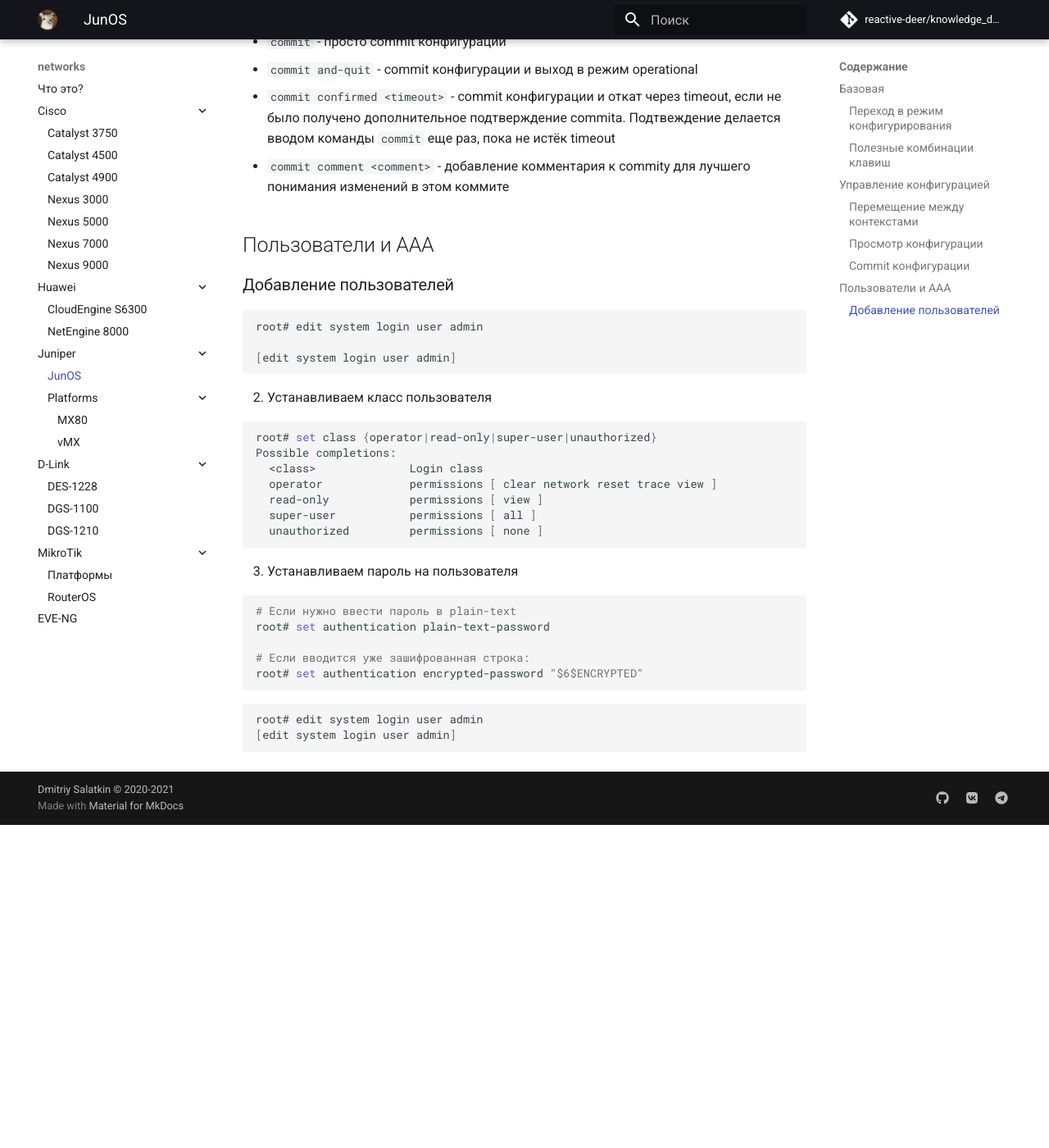
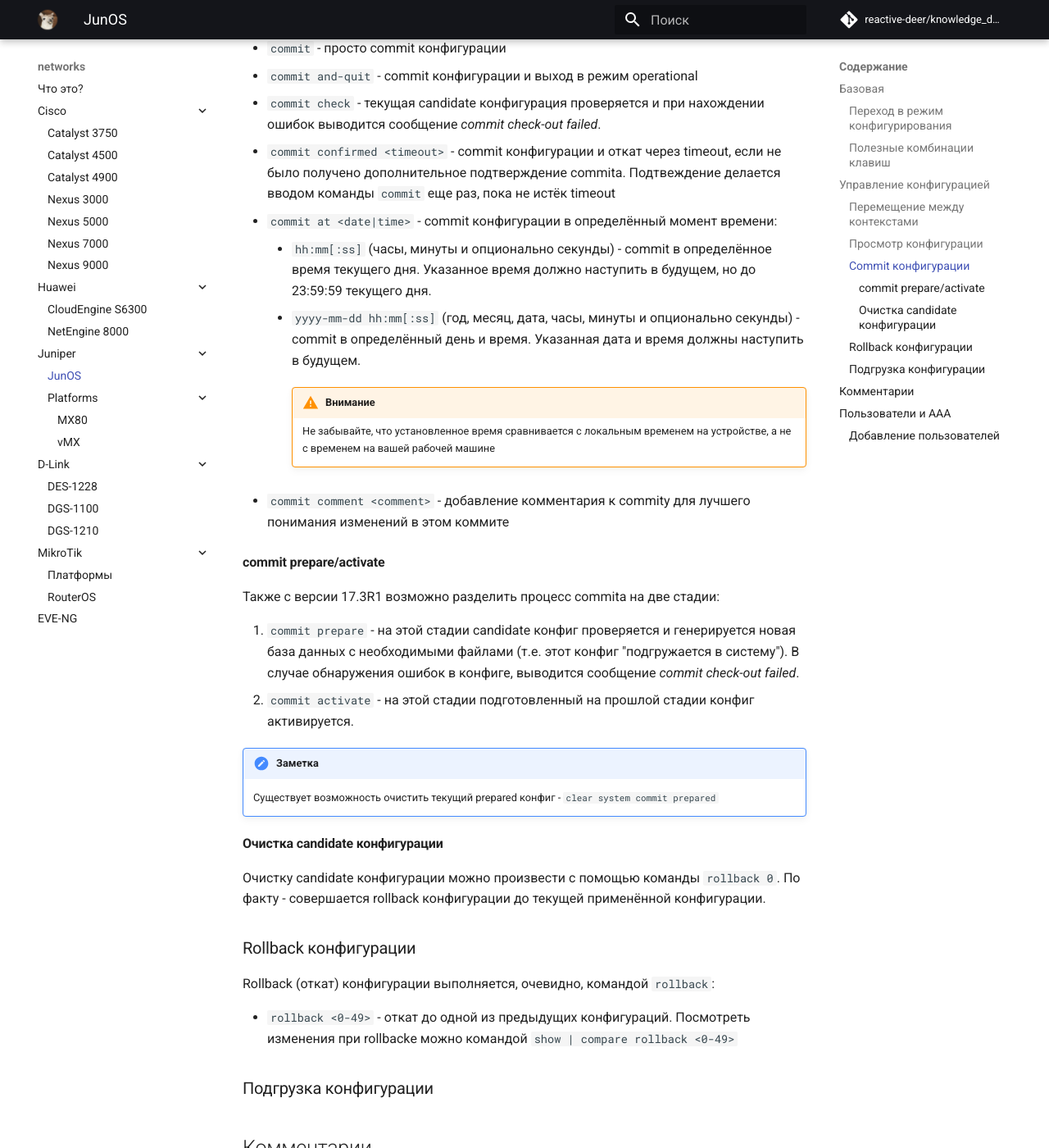
Before and after one commit to icebale-coder/readthedocs, an MkDocs documentation site: the page built from docs/network/juniper/junos.md, in a window 1280 px wide and 1400 px high, scrolled down 4088 px. Shown: the whole window at 82% size. Built offline with MkDocs 1.6.1 and Material for MkDocs 9.7.7, drawn with Linux system fonts in a browser that asks for light colours; comment, search, counter and statistics services are not loaded; before the commit the page ends 5094 px from its top, so only the background shows below that; some of the changed text lies outside the part shown.

Commit message:
more juniper changes

````diff
--- a/docs/network/juniper/junos.md
+++ b/docs/network/juniper/junos.md
@@ -119,9 +119,71 @@
 Commit candidate конфигурации выполняется с помощью команды `commit`, очевидно. Некоторые атрибуты этой команды:
 
 * `commit` - просто commit конфигурации
+
 * `commit and-quit` - commit конфигурации и выход в режим operational
+
+* `commit check` - текущая candidate конфигурация проверяется и при нахождении ошибок выводится сообщение *commit check-out failed*.
+
 * `commit confirmed <timeout>` - commit конфигурации и откат через timeout, если не было получено дополнительное подтверждение commitа. Подтвеждение делается вводом команды `commit` еще раз, пока не истёк timeout
+
+* `commit at <date|time>` - commit конфигурации в определённый момент времени:
+
+	* `hh:mm[:ss]` (часы, минуты и опционально секунды) - commit в определённое время текущего дня. Указанное время должно наступить в будущем, но до 23:59:59 текущего дня.
+	* `yyyy-mm-dd hh:mm[:ss]` (год, месяц, дата, часы, минуты и опционально секунды) - commit в определённый день и время. Указанная дата и время должны наступить в будущем.
+
+		!!! warning "Внимание"
+			Не забывайте, что установленное время сравнивается с локальным временем на устройстве, а не с временем на вашей рабочей машине
+
 * `commit comment <comment>` - добавление комментария к commitу для лучшего понимания изменений в этом коммите
+
+#### commit prepare/activate
+
+Также с версии 17.3R1 возможно разделить процесс commitа на две стадии:
+
+1. `commit prepare` - на этой стадии candidate конфиг проверяется и генерируется новая база данных с необходимыми файлами (т.е. этот конфиг "подгружается в систему"). В случае обнаружения ошибок в конфиге, выводится сообщение *commit check-out failed*.
+2. `commit activate` - на этой стадии подготовленный на прошлой стадии конфиг активируется.
+
+!!! note "Заметка"
+	Существует возможность очистить текущий prepared конфиг - `clear system commit prepared`
+
+#### Очистка candidate конфигурации
+
+Очистку candidate конфигурации можно произвести с помощью команды `rollback 0`. По факту - совершается rollback конфигурации до текущей применённой конфигурации.
+
+### Rollback конфигурации
+
+Rollback (откат) конфигурации выполняется, очевидно, командой `rollback`:
+
+* `rollback <0-49>` - откат до одной из предыдущих конфигураций. Посмотреть изменения при rollbackе можно командой `show | compare rollback <0-49>`
+
+### Подгрузка конфигурации
+
+
+
+## Комментарии
+
+Дока от Juniper [здесь](https://www.juniper.net/documentation/en_US/junos/topics/reference/command-summary/annotate.html)
+
+В JunOS есть возможность добавлять комментарии (аннотации к разным контекстам). Чтобы добавить комментарий, необходимо
+
+```bash
+annotate <context> <comment string>
+```
+
+Т.е., если находясь в `edit system login` написать `annotate user admin COMMENT`, то конфигурация данного контекста будет выглядеть так:
+
+```bash
+login {
+    /* keker */
+    user admin {
+        uid 2000;
+        class super-user;
+        authentication {
+            encrypted-password "$SECRET-DATA"; ## SECRET-DATA
+        }
+    }
+}
+```
 
 ## Пользователи и AAA
 
````
Also changed, not shown: other parts of docs/network/juniper/junos.md (+2 -2 lines).
